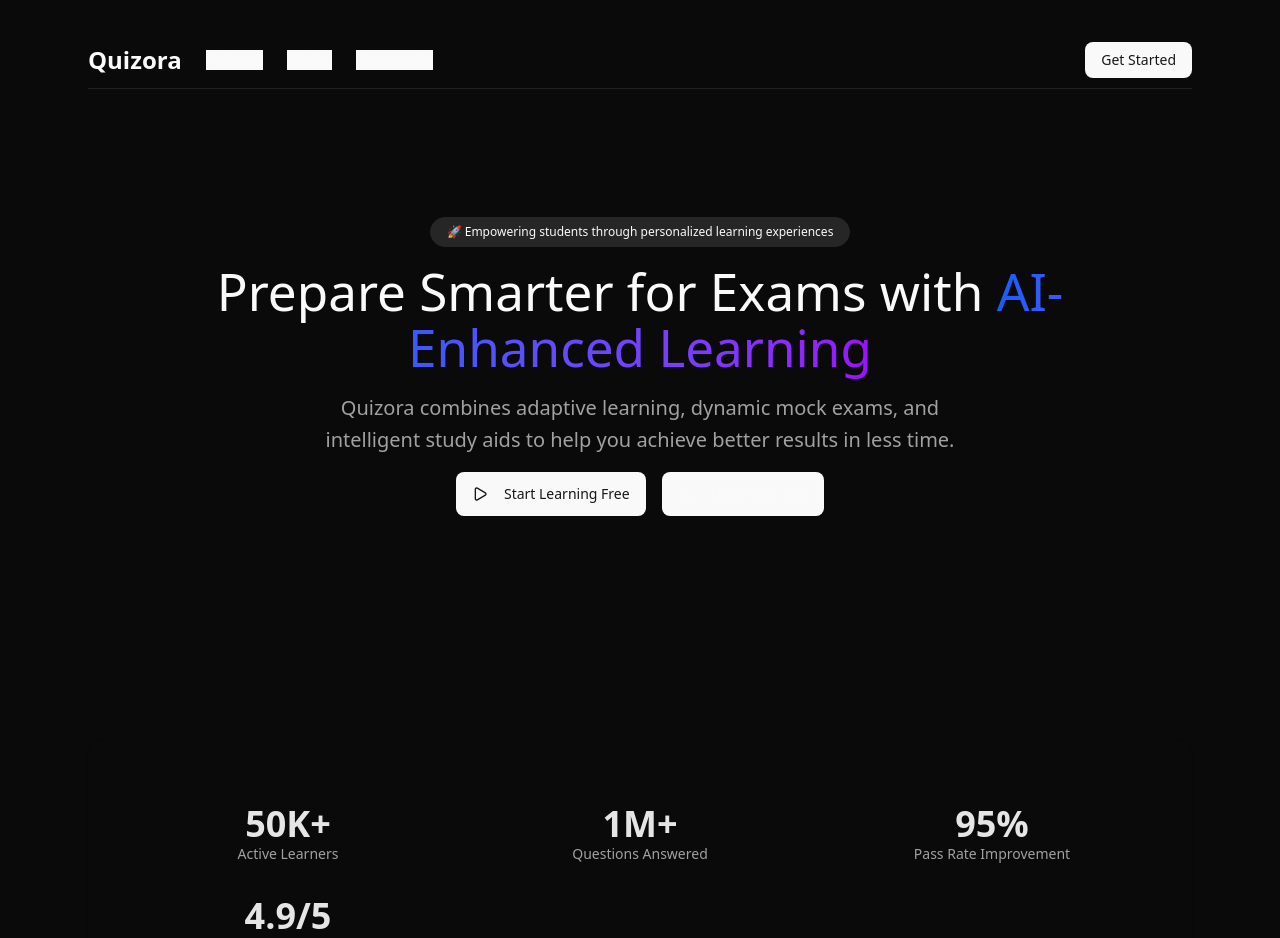
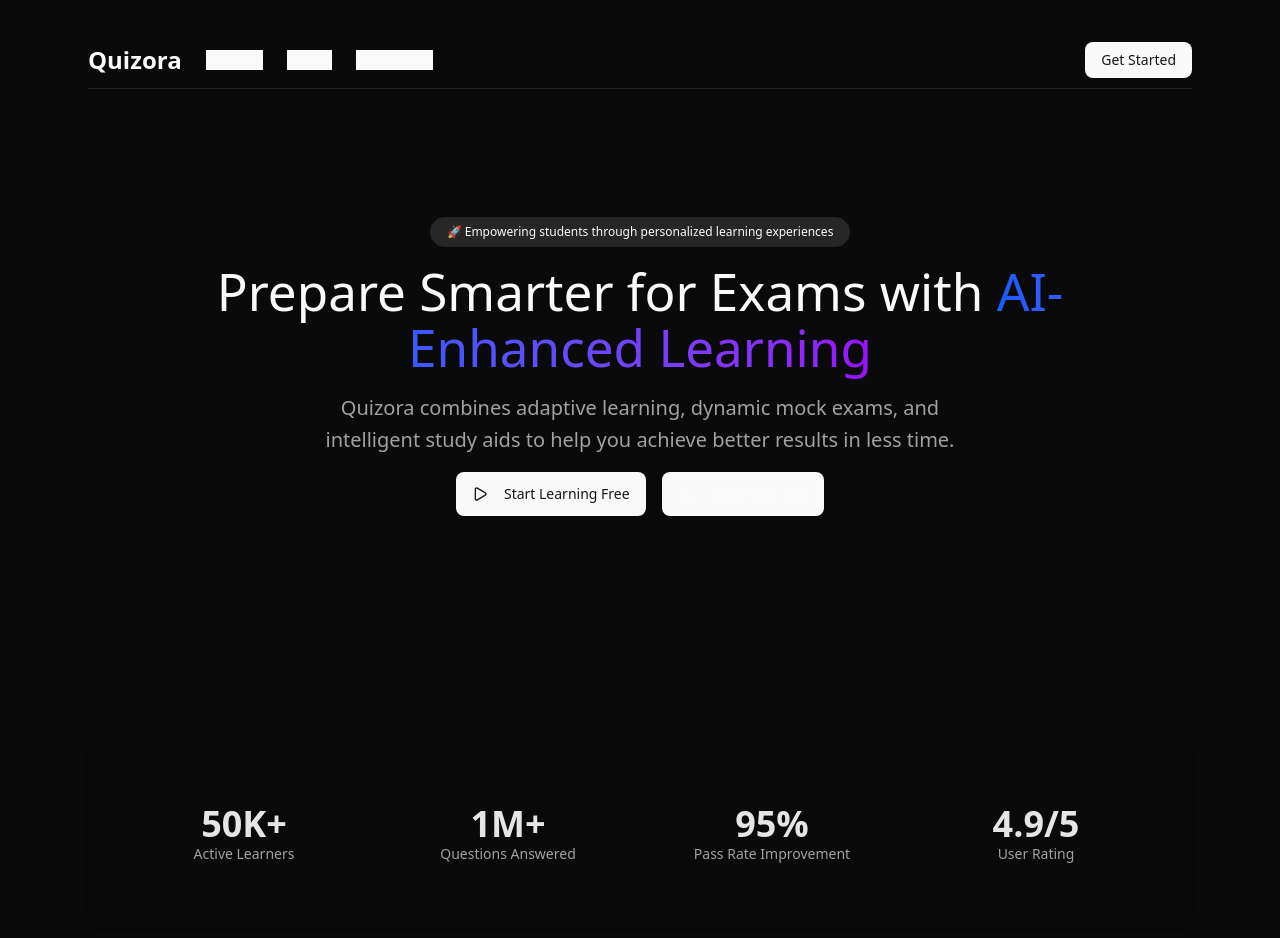
Before and after one commit to RevyaS/CSV-ExamInjector, a React (Vite) app in the folder frontend/: page / in a window 1280 px wide. Shown: the top 938 px of the page. Built offline with nearby package versions, Linux system fonts and the light colour scheme.

Commit message:
changed grid cols to 4 for the stat

```diff
--- a/frontend/src/pages/Home.tsx
+++ b/frontend/src/pages/Home.tsx
@@ -2,11 +2,25 @@ import Footer from "@/components/footer";
 import Header from "@/components/header";
 import { Badge } from "@/components/ui/badge";
 import { Button } from "@/components/ui/button";
-import { Card, CardContent, CardDescription, CardHeader, CardTitle } from "@/components/ui/card";
+import {
+  Card,
+  CardContent,
+  CardDescription,
+  CardHeader,
+  CardTitle,
+} from "@/components/ui/card";
 import { benefits } from "@/constants/benefits";
 import { features } from "@/constants/features";
 import { stats } from "@/constants/stats";
-import { ArrowRight, CheckCircle, Download, Globe, Play, Star, Zap } from "lucide-react";
+import {
+  ArrowRight,
+  CheckCircle,
+  Download,
+  Globe,
+  Play,
+  Star,
+  Zap,
+} from "lucide-react";
 import { Helmet } from "react-helmet-async";
 
 function Home() {
@@ -62,7 +76,7 @@ function Home() {
           <section className="container py-8 md:py-12 lg:py-24">
             <Card className="border-0 bg-muted/50">
               <CardContent className="p-6 md:p-10">
-                <div className="grid grid-cols-2 gap-8 md:grid-cols-3">
+                <div className="grid grid-cols-2 gap-8 md:grid-cols-4">
                   {stats.map((stat, index) => (
                     <div key={index} className="text-center">
                       <div className="text-2xl font-bold text-primary md:text-4xl">
```
